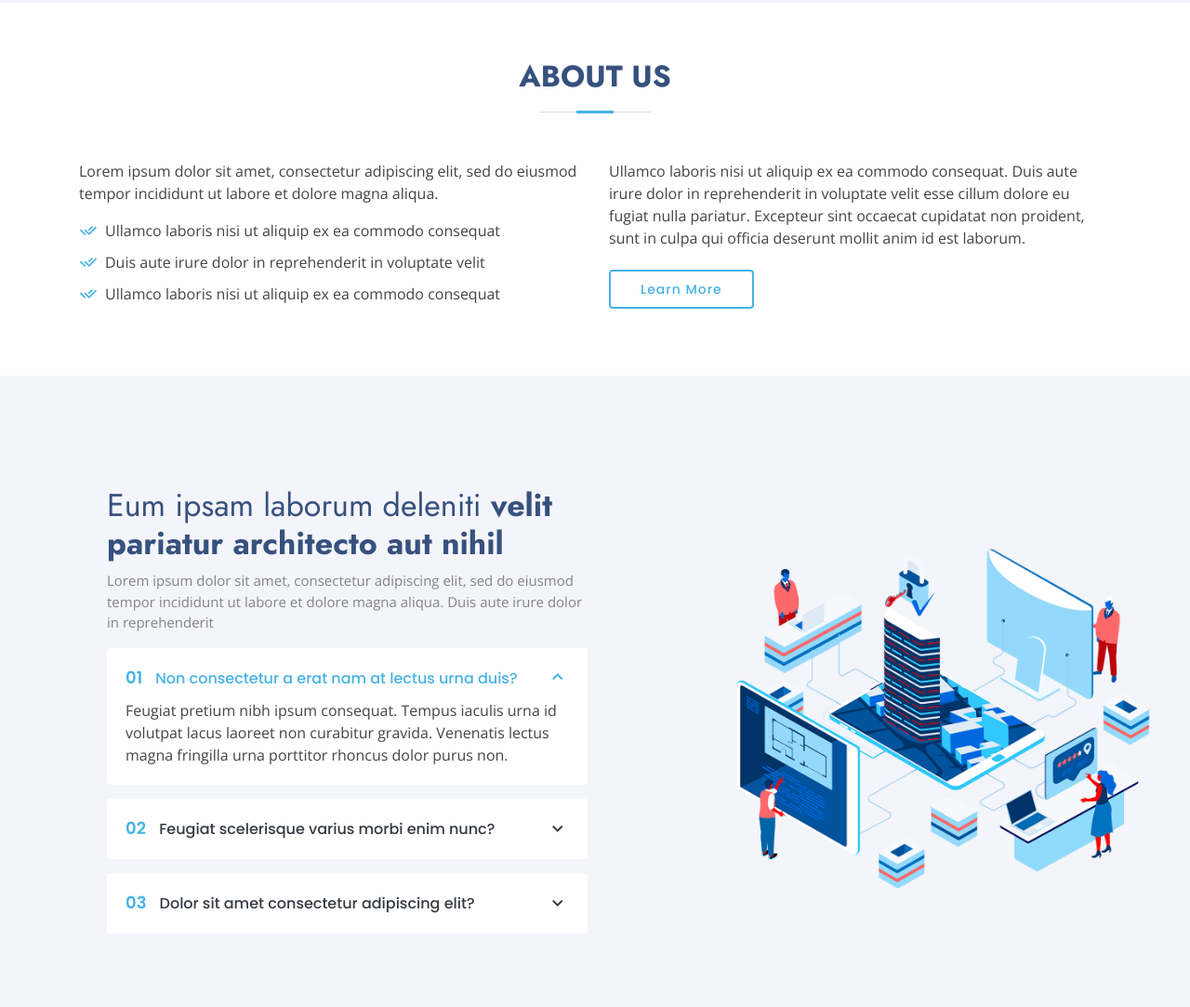
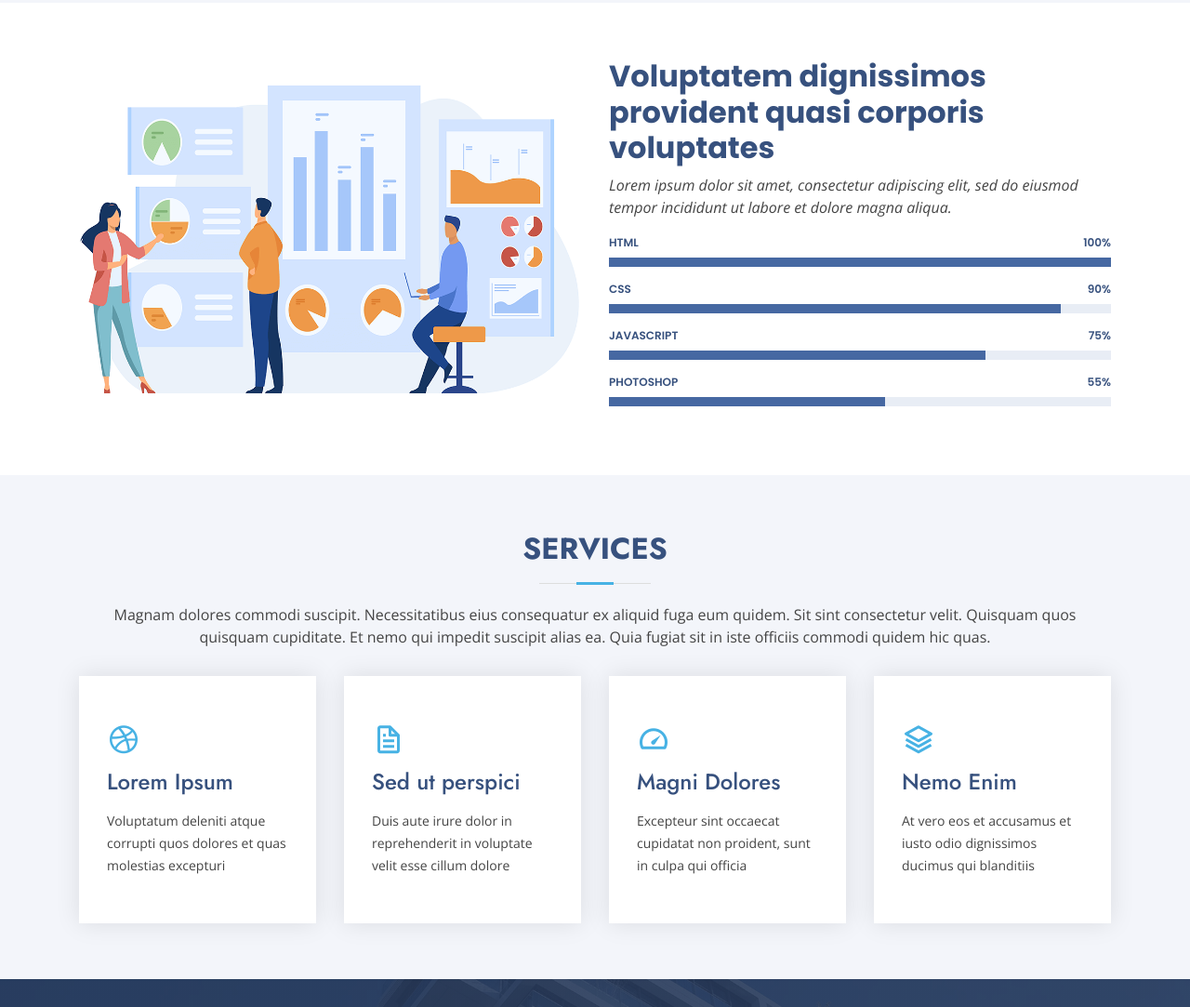
Before and after one commit to profeEma/clase15_c13315, a plain HTML site: page index.html in a window 1280 px wide. Shown: the part 730-1813 px from the top of the page at 93% size. Drawn offline with nearby package versions, Linux system fonts and the light colour scheme.

Commit message:
borre el about us

```diff
--- a/index.html
+++ b/index.html
@@ -138,93 +138,6 @@
       </div>
     </section><!-- End Cliens Section -->
 
-    <!-- ======= About Us Section ======= -->
-    <section id="about" class="about">
-      <div class="container" data-aos="fade-up">
-
-        <div class="section-title">
-          <h2>About Us</h2>
-        </div>
-
-        <div class="row content">
-          <div class="col-lg-6">
-            <p>
-              Lorem ipsum dolor sit amet, consectetur adipiscing elit, sed do eiusmod tempor incididunt ut labore et dolore
-              magna aliqua.
-            </p>
-            <ul>
-              <li><i class="ri-check-double-line"></i> Ullamco laboris nisi ut aliquip ex ea commodo consequat</li>
-              <li><i class="ri-check-double-line"></i> Duis aute irure dolor in reprehenderit in voluptate velit</li>
-              <li><i class="ri-check-double-line"></i> Ullamco laboris nisi ut aliquip ex ea commodo consequat</li>
-            </ul>
-          </div>
-          <div class="col-lg-6 pt-4 pt-lg-0">
-            <p>
-              Ullamco laboris nisi ut aliquip ex ea commodo consequat. Duis aute irure dolor in reprehenderit in voluptate
-              velit esse cillum dolore eu fugiat nulla pariatur. Excepteur sint occaecat cupidatat non proident, sunt in
-              culpa qui officia deserunt mollit anim id est laborum.
-            </p>
-            <a href="#" class="btn-learn-more">Learn More</a>
-          </div>
-        </div>
-
-      </div>
-    </section><!-- End About Us Section -->
-
-    <!-- ======= Why Us Section ======= -->
-    <section id="why-us" class="why-us section-bg">
-      <div class="container-fluid" data-aos="fade-up">
-
-        <div class="row">
-
-          <div class="col-lg-7 d-flex flex-column justify-content-center align-items-stretch  order-2 order-lg-1">
-
-            <div class="content">
-              <h3>Eum ipsam laborum deleniti <strong>velit pariatur architecto aut nihil</strong></h3>
-              <p>
-                Lorem ipsum dolor sit amet, consectetur adipiscing elit, sed do eiusmod tempor incididunt ut labore et dolore magna aliqua. Duis aute irure dolor in reprehenderit
-              </p>
-            </div>
-
-            <div class="accordion-list">
-              <ul>
-                <li>
-                  <a data-toggle="collapse" class="collapse" href="#accordion-list-1"><span>01</span> Non consectetur a erat nam at lectus urna duis? <i class="bx bx-chevron-down icon-show"></i><i class="bx bx-chevron-up icon-close"></i></a>
-                  <div id="accordion-list-1" class="collapse show" data-parent=".accordion-list">
-                    <p>
-                      Feugiat pretium nibh ipsum consequat. Tempus iaculis urna id volutpat lacus laoreet non curabitur gravida. Venenatis lectus magna fringilla urna porttitor rhoncus dolor purus non.
-                    </p>
-                  </div>
-                </li>
-
-                <li>
-                  <a data-toggle="collapse" href="#accordion-list-2" class="collapsed"><span>02</span> Feugiat scelerisque varius morbi enim nunc? <i class="bx bx-chevron-down icon-show"></i><i class="bx bx-chevron-up icon-close"></i></a>
-                  <div id="accordion-list-2" class="collapse" data-parent=".accordion-list">
-                    <p>
-                      Dolor sit amet consectetur adipiscing elit pellentesque habitant morbi. Id interdum velit laoreet id donec ultrices. Fringilla phasellus faucibus scelerisque eleifend donec pretium. Est pellentesque elit ullamcorper dignissim. Mauris ultrices eros in cursus turpis massa tincidunt dui.
-                    </p>
-                  </div>
-                </li>
-
-                <li>
-                  <a data-toggle="collapse" href="#accordion-list-3" class="collapsed"><span>03</span> Dolor sit amet consectetur adipiscing elit? <i class="bx bx-chevron-down icon-show"></i><i class="bx bx-chevron-up icon-close"></i></a>
-                  <div id="accordion-list-3" class="collapse" data-parent=".accordion-list">
-                    <p>
-                      Eleifend mi in nulla posuere sollicitudin aliquam ultrices sagittis orci. Faucibus pulvinar elementum integer enim. Sem nulla pharetra diam sit amet nisl suscipit. Rutrum tellus pellentesque eu tincidunt. Lectus urna duis convallis convallis tellus. Urna molestie at elementum eu facilisis sed odio morbi quis
-                    </p>
-                  </div>
-                </li>
-
-              </ul>
-            </div>
-
-          </div>
-
-          <div class="col-lg-5 align-items-stretch order-1 order-lg-2 img" style='background-image: url("assets/img/why-us.png");' data-aos="zoom-in" data-aos-delay="150">&nbsp;</div>
-        </div>
-
-      </div>
-    </section><!-- End Why Us Section -->
 
     <!-- ======= Skills Section ======= -->
     <section id="skills" class="skills">
```
